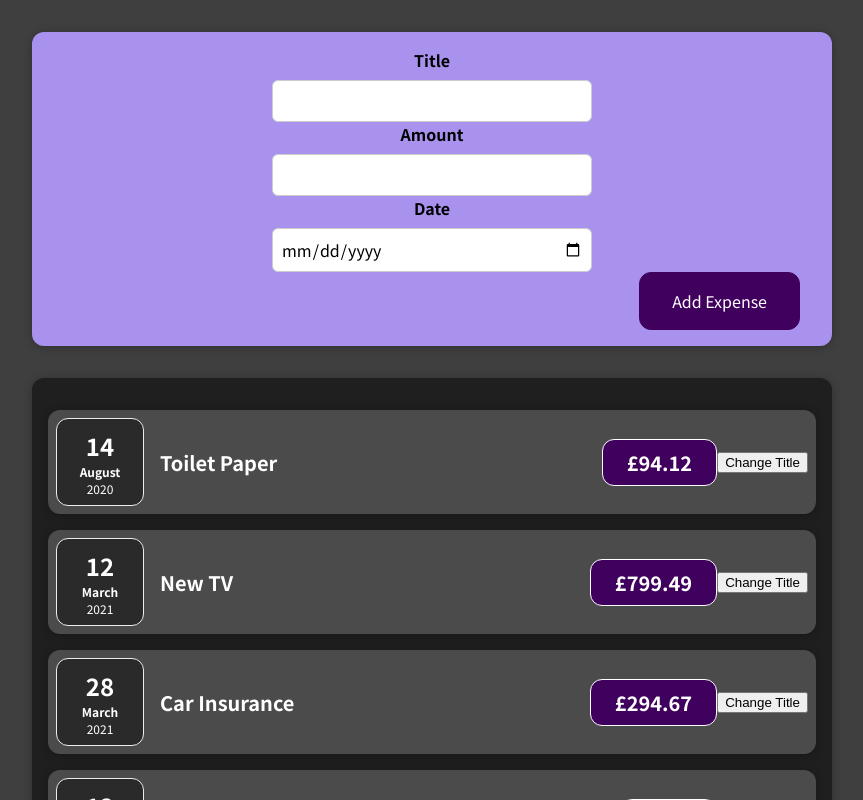
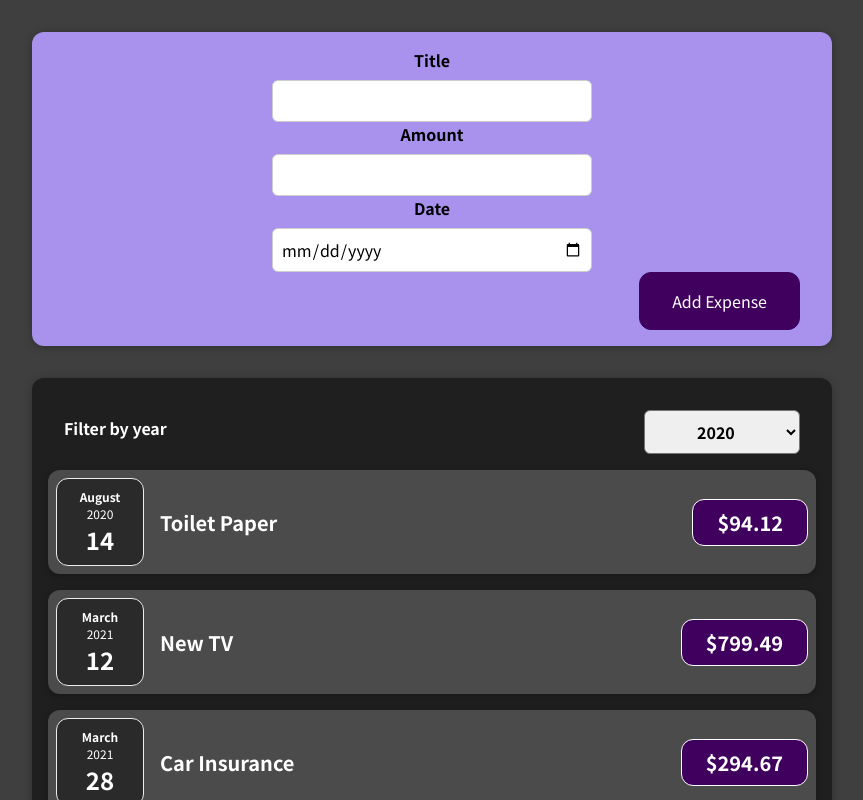
Before and after one commit to Wxmnath/Expense_Tracker, a React (Create React App) app: page / in a window 1280 px wide. Shown: the top 800 px of the page, without its empty margins (208-1071 px from the left). Built offline with nearby package versions, Linux system fonts and the light colour scheme.

Commit message:
usestate added to expense and expenseitem and added in expense filter by year

```diff
--- a/src/App.js
+++ b/src/App.js
@@ -25,9 +25,15 @@
       date: new Date(2021, 5, 12),
     },
   ];
+
+  const addExpenseHandler = (expense) => {
+    console.log("in app js");
+    console.log(expense);
+  };
+
   return (
     <div>
-      <NewExpense />
+      <NewExpense onAddExpense={addExpenseHandler} />
       <Expenses items={expenses} />
     </div>
   );
--- a/src/components/Expenses/ExpenseDate.js
+++ b/src/components/Expenses/ExpenseDate.js
@@ -1,16 +1,17 @@
 import React from "react";
+
 import "./ExpenseDate.css";
 
 const ExpenseDate = (props) => {
-  const month = props.date.toLocaleString("en-GB", { month: "long" });
-  const day = props.date.toLocaleString("en-GB", { day: "numeric" });
-  const year = props.date.toLocaleString("en-GB", { year: "numeric" });
+  const month = props.date.toLocaleString("en-US", { month: "long" });
+  const day = props.date.toLocaleString("en-US", { day: "2-digit" });
+  const year = props.date.getFullYear();
 
   return (
     <div className="expense-date">
-      <div className="expense-date__day"> {day}</div>
-      <div className="expense-date__month"> {month}</div>
-      <div className="expense-date__year"> {year}</div>
+      <div className="expense-date__month">{month}</div>
+      <div className="expense-date__year">{year}</div>
+      <div className="expense-date__day">{day}</div>
     </div>
   );
 };
--- a/src/components/Expenses/ExpenseItem.js
+++ b/src/components/Expenses/ExpenseItem.js
@@ -1,24 +1,17 @@
-import React, { useState } from "react";
+import React from "react";
+
 import ExpenseDate from "./ExpenseDate";
 import Card from "../UI/Card";
 import "./ExpenseItem.css";
 
 const ExpenseItem = (props) => {
-  const [title, setTitle] = useState(props.title);
-
-  const clickHandler = () => {
-    setTitle("Updated!");
-    console.log(title);
-  };
-
   return (
     <Card className="expense-item">
       <ExpenseDate date={props.date} />
       <div className="expense-item__description">
-        <h2>{title}</h2>
-        <div className="expense-item__price">£{props.amount}</div>
+        <h2>{props.title}</h2>
+        <div className="expense-item__price">${props.amount}</div>
       </div>
-      <button onClick={clickHandler}>Change Title</button>
     </Card>
   );
 };
--- a/src/components/Expenses/Expenses.js
+++ b/src/components/Expenses/Expenses.js
@@ -1,11 +1,24 @@
-import React from "react";
+import React, { useState } from "react";
+
 import ExpenseItem from "./ExpenseItem";
 import Card from "../UI/Card";
+import ExpensesFilter from "./ExpensesFilter";
 import "./Expenses.css";
 
 const Expenses = (props) => {
+  const [filteredYear, setFilteredYear] = useState("2020");
+
+  const filterChangeHandler = (selectedYear) => {
+    setFilteredYear(selectedYear);
+  };
+
   return (
+    <div>
       <Card className="expenses">
+        <ExpensesFilter
+          selected={filteredYear}
+          onChangeFilter={filterChangeHandler}
+        />
         <ExpenseItem
           title={props.items[0].title}
           amount={props.items[0].amount}
@@ -27,6 +40,7 @@
           date={props.items[3].date}
         />
       </Card>
+    </div>
   );
 };
 
--- /dev/null
+++ b/src/components/Expenses/ExpensesFilter.css
@@ -0,0 +1,24 @@
+.expenses-filter {
+  color: white;
+  padding: 0 1rem;
+}
+
+.expenses-filter__control {
+  display: flex;
+  width: 100%;
+  align-items: center;
+  justify-content: space-between;
+  margin: 1rem 0;
+}
+
+.expenses-filter label {
+  font-weight: bold;
+  margin-bottom: 0.5rem;
+}
+
+.expenses-filter select {
+  font: inherit;
+  padding: 0.5rem 3rem;
+  font-weight: bold;
+  border-radius: 6px;
+}
--- /dev/null
+++ b/src/components/Expenses/ExpensesFilter.js
@@ -0,0 +1,25 @@
+import React from "react";
+
+import "./ExpensesFilter.css";
+
+const ExpensesFilter = (props) => {
+  const dropdownChangeHandler = (event) => {
+    props.onChangeFilter(event.target.value);
+  };
+
+  return (
+    <div className="expenses-filter">
+      <div className="expenses-filter__control">
+        <label>Filter by year</label>
+        <select value={props.selected} onChange={dropdownChangeHandler}>
+          <option value="2022">2022</option>
+          <option value="2021">2021</option>
+          <option value="2020">2020</option>
+          <option value="2019">2019</option>
+        </select>
+      </div>
+    </div>
+  );
+};
+
+export default ExpensesFilter;
--- a/src/components/NewExpense/ExpenseForm.js
+++ b/src/components/NewExpense/ExpenseForm.js
@@ -1,7 +1,7 @@
 import React, { useState } from "react";
 import "./ExpenseForm.css";
 
-const ExpenseForm = () => {
+const ExpenseForm = (props) => {
   const [enteredTitle, setEnteredTitle] = useState("");
   const [enteredAmount, setEnteredAmount] = useState("");
   const [enteredDate, setEnteredDate] = useState("");
@@ -24,7 +24,7 @@
       amount: enteredAmount,
       date: new Date(enteredDate),
     };
-    console.log(expenseData);
+    props.onSaveExpenseData(expenseData);
     setEnteredTitle("");
     setEnteredAmount("");
     setEnteredDate("");
--- a/src/components/NewExpense/NewExpense.js
+++ b/src/components/NewExpense/NewExpense.js
@@ -2,10 +2,17 @@
 import ExpenseForm from "./ExpenseForm";
 import "./NewExpense.css";
 
-const NewExpense = () => {
+const NewExpense = (props) => {
+  const saveExpenseDataHandler = (enteredExpenseData) => {
+    const expenseData = {
+      ...enteredExpenseData,
+      id: Math.random().toString(),
+    };
+    props.onAddExpense(expenseData);
+  };
   return (
     <div className="new-expense">
-      <ExpenseForm />
+      <ExpenseForm onSaveExpenseData={saveExpenseDataHandler} />
     </div>
   );
 };
```
Lines whose indentation alone changed are shown as unchanged.
